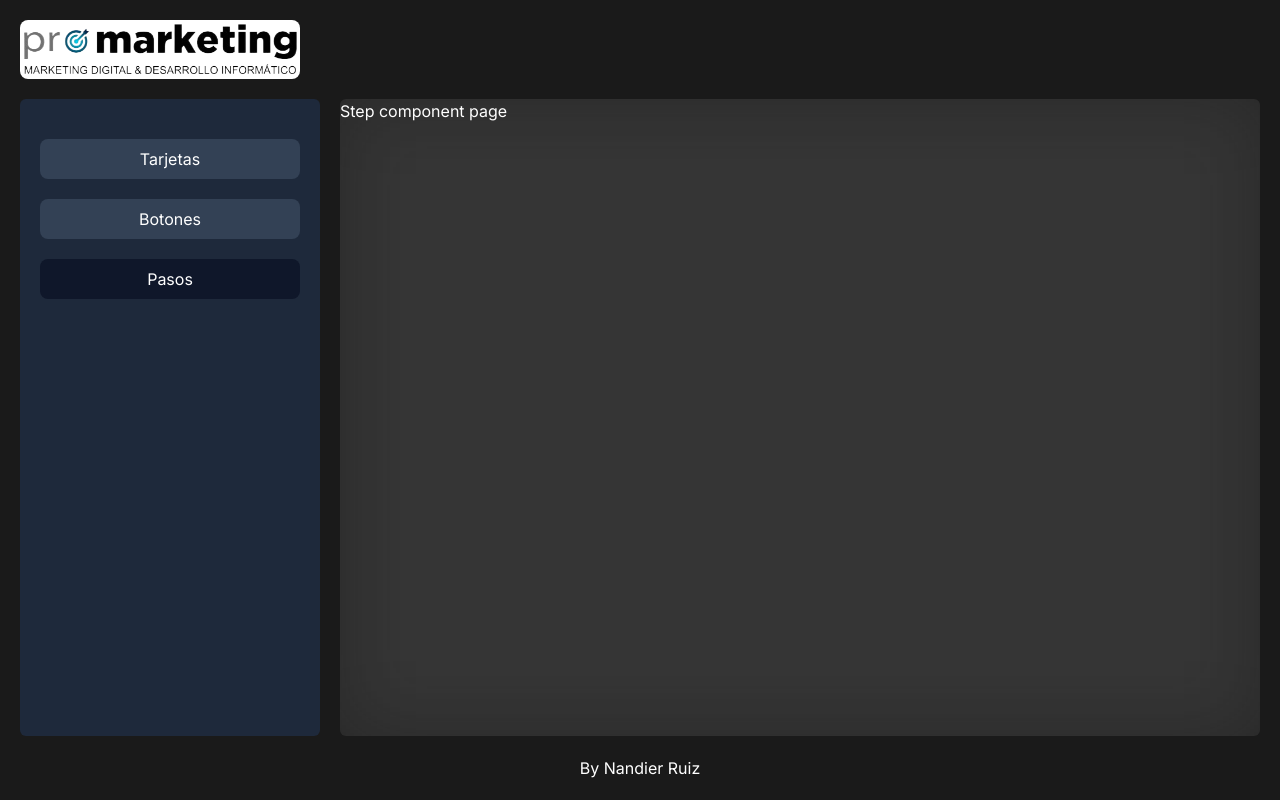
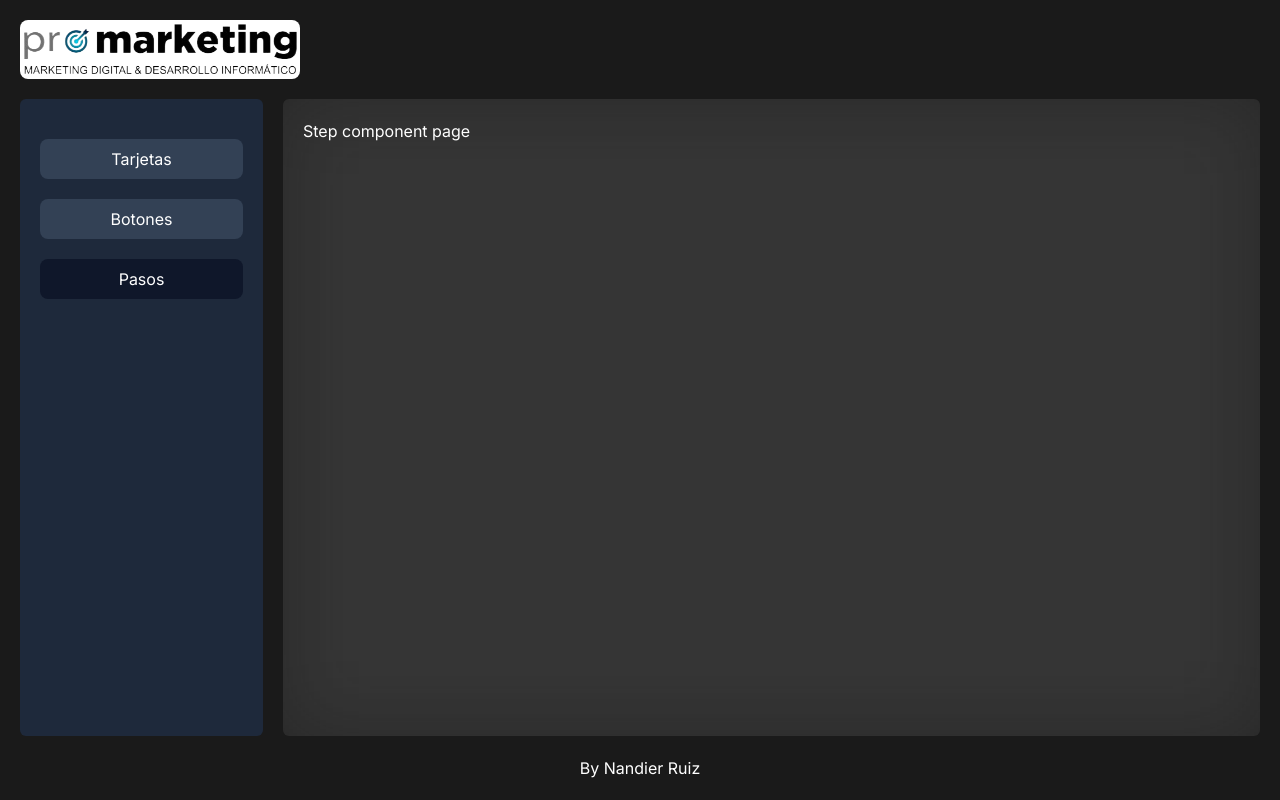
Before and after one commit to NandierSR26/promarketing-technical-test, a Next.js app: page /technical-test/steps in a window 1280 px wide. Built offline with nearby package versions, Linux system fonts and the light colour scheme.

Commit message:
feat: :sparkles: finished api integration in cards page

```diff
--- a/package.json
+++ b/package.json
@@ -3,7 +3,7 @@
   "version": "0.1.0",
   "private": true,
   "scripts": {
-    "dev": "next dev",
+    "dev": "next dev --turbo",
     "build": "next build",
     "start": "next start",
     "lint": "next lint"
--- a/src/app/layout.tsx
+++ b/src/app/layout.tsx
@@ -18,8 +18,7 @@ export default function RootLayout({
   return (
     <html lang="en">
       <body className={inter.className}>
-        {/* <div className="w-screen min-h-screen bg-black"> */}
-          <div className="flex flex-col bg-[#5757574d] backdrop-blur-2xl w-screen min-h-screen">
+          <div className="flex flex-col bg-[#5757574d] backdrop-blur-2xl min-h-screen">
             <Header />
             {children}
 
@@ -27,7 +26,6 @@ export default function RootLayout({
               <p className="text-lm text-white w-full text-center py-5 px-2">By Nandier Ruiz</p>
             </footer>
           </div>
-        {/* </div> */}
       </body>
     </html>
   )
--- a/src/app/technical-test/cards/page.tsx
+++ b/src/app/technical-test/cards/page.tsx
@@ -1,6 +1,10 @@
+import { CardsGrid } from "@/components";
 
 export default function CasinoCardsPage() {
   return (
-    <h1>Casino card page</h1>
+    <>
+      <h1 className="text-3xl font-bold mb-5">Tarjetas</h1>
+      <CardsGrid />
+    </>
   );
 }
--- a/src/app/technical-test/layout.tsx
+++ b/src/app/technical-test/layout.tsx
@@ -11,12 +11,12 @@ export default function TestPageLayout({
   children: React.ReactNode;
 }) {
   return (
-    <div className="flex flex-1 px-5 gap-5">
+    <div className="flex flex-1 px-5 gap-5 w-full container mx-auto">
       <Sidebar />
-      <main className="flex-1">
-        <section className="bg-[#4e4e4e4d] backdrop-blur-2xl rounded-md w-full h-full">
+      <main className="bg-[#4e4e4e4d] backdrop-blur-2xl rounded-md w-full p-5">
+        {/* <section className=""> */}
           {children}
-        </section>
+        {/* </section> */}
       </main>
     </div>
   );
--- /dev/null
+++ b/src/components/CardsGrid/CardsGrid.tsx
@@ -0,0 +1,26 @@
+'use client';
+
+import { ICardData } from '@/interfaces';
+import { getCardsData } from '@/services';
+import React, { useEffect, useState } from 'react'
+import { CasinoCard } from '..';
+
+export const CardsGrid = () => {
+
+  const [cardsData, setCardsData] = useState<ICardData[]>([]);
+
+  useEffect(() => {
+    getCardsData().then(data => setCardsData(data));
+  }, [])
+
+
+  return (
+    <div className="flex flex-wrap flex-shrink-0 gap-5">
+      {
+        cardsData.map(data => (
+          <CasinoCard key={data.id} {...data} />
+        ))
+      }
+    </div>
+  )
+}
--- /dev/null
+++ b/src/components/CasinoCard/CasinoCard.tsx
@@ -0,0 +1,17 @@
+import { ICardData } from '@/interfaces'
+import React from 'react'
+
+interface CasinoCardsProps extends ICardData {}
+
+export const CasinoCard = ({ info, src }: CasinoCardsProps) => {
+  return (
+    <div
+      className="w-[350px] h-[250px] rounded-[16px] bg-cover"
+      style={{
+        backgroundImage: `url(${src})`,
+        backgroundPosition: 'center'
+      }}
+    >
+    </div>
+  )
+}
--- a/src/components/index.ts
+++ b/src/components/index.ts
@@ -1,3 +1,5 @@
 export { Header } from './Header/Header';
 export { SidebarMenuItem } from './SidebarMenuitem/SidebarMenuItem';
 export { Sidebar } from './Sidebar/Sidebar';
+export { CardsGrid } from './CardsGrid/CardsGrid';
+export { CasinoCard } from './CasinoCard/CasinoCard';
--- a/src/interfaces/index.ts
+++ b/src/interfaces/index.ts
@@ -1 +1,2 @@
 export type {IMenuItem} from './MenuItems'
+export type {ICardData} from './Cards'
--- /dev/null
+++ b/src/services/cards.service.ts
@@ -0,0 +1,13 @@
+import { ICardData } from "@/interfaces";
+import { notFound } from "next/navigation";
+
+export const getCardsData = async(): Promise<ICardData[]> => {
+  try {
+    const data = await fetch('https://demo8881327.mockable.io/promarketing').then(res => res.json())
+    return data
+  } catch (error) {
+    console.log(error)
+    notFound();
+  }
+
+}
--- /dev/null
+++ b/src/services/index.ts
@@ -0,0 +1 @@
+export { getCardsData } from './cards.service'
```
Also changed, not shown: src/interfaces/Cards.ts (added, +16 -0 lines).
